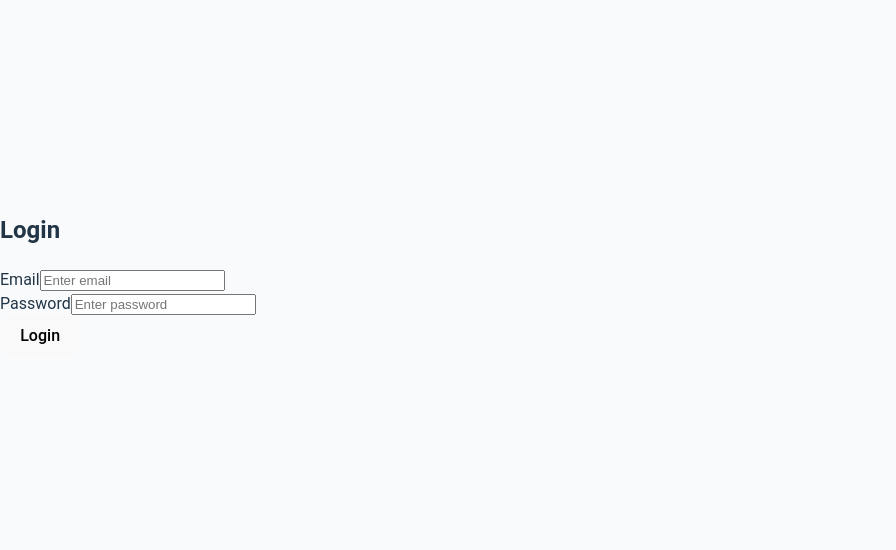
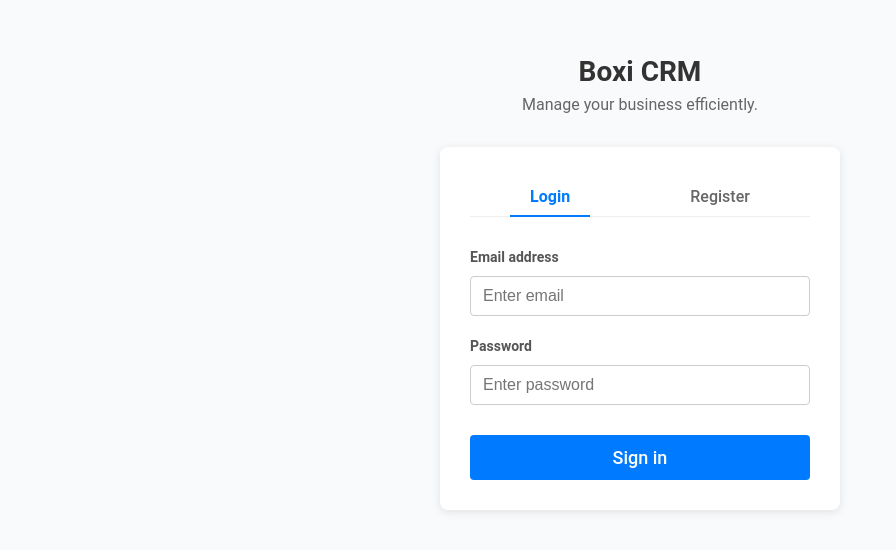
Before and after one commit to pawel-zurek/boxie, a React (Vite) app in the folder frontend/: page / in a window 1280 px wide. Shown: the part 126-676 px from the top of the page, without its empty margins (0-896 px from the left). Built offline with nearby package versions, Linux system fonts and the light colour scheme; no server answers.

Commit message:
Fixing UI of login

```diff
--- /dev/null
+++ b/frontend/src/components/Login.css
@@ -0,0 +1,156 @@
+/* src/components/Login.css */
+
+/* Overall page background and centering */
+body {
+    background-color: #f0f2f5; /* Light gray background */
+    font-family: sans-serif; /* Or your preferred font stack */
+    display: flex;
+    justify-content: center; /* Center horizontally */
+    align-items: center; /* Center vertically */
+    min-height: 100vh; /* Ensure it takes at least the full viewport height */
+    margin: 0; /* Remove default body margin */
+    padding: 20px; /* Add some padding around the content */
+    box-sizing: border-box; /* Include padding in element's total width and height */
+}
+
+/* Container for the entire login view */
+.login-container {
+    text-align: center; /* Center text elements within the container */
+    width: 100%;
+    min-width: 400px; /* Limit the maximum width of the login card area */
+}
+
+/* Header styles (Title and Subtitle) */
+.login-header {
+    margin-bottom: 30px; /* Space between header and the card */
+}
+
+.login-header h1 {
+    color: #333; /* Dark gray color for the title */
+    margin-bottom: 5px;
+    font-size: 28px; /* Adjust font size as needed */
+}
+
+.login-header p {
+    color: #666; /* Slightly lighter gray for the subtitle */
+    margin-top: 0;
+    font-size: 16px; /* Adjust font size */
+}
+
+/* Card container for the form and tabs */
+.login-card {
+    background-color: #fff; /* White background for the card */
+    padding: 30px; /* Padding inside the card */
+    border-radius: 8px; /* Rounded corners */
+    box-shadow: 0 2px 10px rgba(0, 0, 0, 0.1); /* Subtle shadow */
+}
+
+/* Tab styles (Login/Register) */
+.login-tabs {
+    display: flex; /* Use flexbox to align buttons side-by-side */
+    justify-content: space-around; /* Distribute space evenly */
+    margin-bottom: 30px; /* Space between tabs and the form */
+    border-bottom: 1px solid #eee; /* Separator line below tabs */
+}
+
+.tab-button {
+    background: none; /* No background */
+    border: none; /* No border */
+    padding: 10px 20px;
+    cursor: pointer; /* Indicate it's clickable */
+    font-size: 16px;
+    color: #666; /* Default color for inactive tabs */
+    transition: color 0.3s ease, border-bottom-color 0.3s ease; /* Smooth transition */
+    position: relative; /* Needed for positioning the active indicator */
+}
+
+.tab-button:hover {
+    color: #333; /* Darker color on hover */
+}
+
+.tab-button.active {
+    color: #007bff; /* Blue color for the active tab */
+    font-weight: bold; /* Make active tab text bold */
+}
+
+/* Blue indicator line under the active tab */
+.tab-button.active::after {
+    content: '';
+    position: absolute;
+    bottom: -1px; /* Position it at the bottom, slightly overlapping the border */
+    left: 0;
+    right: 0;
+    height: 2px; /* Thickness of the indicator */
+    background-color: #007bff; /* Blue color of the indicator */
+}
+
+/* Optional: Padding for the area containing the forms */
+.login-form-area {
+    /* You might add padding here if needed, but the form-group margin often suffices */
+}
+
+/* Form group (label + input) */
+.form-group {
+    margin-bottom: 20px; /* Space between each label/input pair */
+    text-align: left; /* Align text (labels) to the left */
+}
+
+.form-group label {
+    display: block; /* Make labels take up their own line */
+    margin-bottom: 8px; /* Space between label and input */
+    font-weight: bold;
+    color: #555; /* Slightly darker color for labels */
+    font-size: 14px;
+}
+
+/* Input field styles */
+.form-input {
+    width: 100%; /* Make input take full width of its container */
+    padding: 10px 12px;
+    border: 1px solid #ccc; /* Light gray border */
+    border-radius: 4px; /* Slightly rounded corners for inputs */
+    font-size: 16px;
+    box-sizing: border-box; /* Include padding and border in the element's total width */
+}
+
+.form-input:focus {
+    outline: none; /* Remove default outline */
+    border-color: #007bff; /* Blue border on focus */
+    box-shadow: 0 0 0 0.2rem rgba(0, 123, 255, 0.25); /* Subtle blue glow on focus */
+}
+
+/* Login button styles */
+.login-button {
+    width: 100%; /* Make button take full width */
+    padding: 12px;
+    background-color: #007bff; /* Blue background */
+    color: white; /* White text */
+    border: none; /* No border */
+    border-radius: 4px; /* Rounded corners */
+    font-size: 18px;
+    cursor: pointer; /* Indicate it's clickable */
+    transition: background-color 0.3s ease; /* Smooth transition on hover */
+    margin-top: 10px; /* Space above the button */
+}
+
+.login-button:hover {
+    background-color: #0056b3; /* Darker blue on hover */
+}
+
+/* Error message style */
+.error-message {
+    color: red; /* Red text for error messages */
+    font-size: 14px;
+    margin-bottom: 15px; /* Space below the error message */
+    text-align: center; /* Center the error text */
+}
+
+/* Placeholder styling for the Register form area */
+.register-placeholder {
+    text-align: center;
+    padding: 20px;
+    border: 1px dashed #ccc; /* Dashed border */
+    border-radius: 4px;
+    color: #888; /* Gray text */
+    margin-top: 20px; /* Space above the placeholder */
+}
--- a/frontend/src/components/Login.jsx
+++ b/frontend/src/components/Login.jsx
@@ -1,14 +1,19 @@
 // src/components/Login.jsx
 import React, { useState } from "react";
+import "./Login.css"; // Make sure you have this CSS file
 
 const API_URL = import.meta.env.VITE_API_URL;
 
 function Login({ onLoginSuccess }) {
   const [email, setEmail] = useState("");
   const [password, setPassword] = useState("");
+  const [error, setError] = useState(""); // State to hold login error message
+  // State to manage if 'Login' or 'Register' tab is active (for styling the tabs)
+  const [isLoginActive, setIsLoginActive] = useState(true);
 
   const handleLogin = async (e) => {
     e.preventDefault();
+    setError(""); // Clear any previous errors
 
     try {
       const response = await fetch(`${API_URL}/api/auth/login`, {
@@ -23,7 +28,9 @@ function Login({ onLoginSuccess }) {
       });
 
       if (!response.ok) {
-        throw new Error("Login failed");
+        // Assuming your API returns an error message in the response body or status
+        const errorData = await response.json().catch(() => ({ message: "Login failed" })); // Try parsing error, fallback if not JSON
+        throw new Error(errorData.message || "Login failed");
       }
 
       const data = await response.json();
@@ -36,35 +43,112 @@ function Login({ onLoginSuccess }) {
       onLoginSuccess();
     } catch (error) {
       console.error("Login error:", error);
-      alert("Login failed. Please check your email and password.");
+      // Display the error message in the UI
+      setError(error.message || "An unexpected error occurred during login.");
     }
   };
 
+  // Placeholder function for handling registration (not implemented in this example)
+  const handleRegisterSubmit = (event) => {
+      event.preventDefault();
+      // Registration logic would go here...
+      alert("Register functionality not implemented yet."); // Placeholder
+  };
+
+
   return (
-    <div className="login-container">
-      <h2>Login</h2>
-      <form onSubmit={handleLogin}>
-        <div>
-          <label>Email</label>
+    <div className="login-container"> {/* Main container for centering/styling */}
+      <div className="login-header"> {/* Header section */}
+        <h1>Boxi CRM</h1>
+        <p>Manage your business efficiently.</p>
+      </div>
+
+      <div className="login-card"> {/* Card-like container for the form */}
+        <div className="login-tabs"> {/* Container for Login/Register tabs */}
+          <button
+            className={`tab-button ${isLoginActive ? "active" : ""}`}
+            onClick={() => setIsLoginActive(true)}
+          >
+            Login
+          </button>
+          {/* This button just switches the view, registration logic not included */}
+          <button
+             className={`tab-button ${!isLoginActive ? "active" : ""}`}
+             onClick={() => setIsLoginActive(false)}
+          >
+            Register
+          </button>
+        </div>
+
+        <div className="login-form-area"> {/* Area containing the actual form based on active tab */}
+           {/* Render login form if login tab is active */}
+           {isLoginActive && (
+               <form onSubmit={handleLogin} className="login-form"> {/* Added className */}
+                    {/* Display error message if there is one */}
+                    {error && <p className="error-message">{error}</p>}
+
+                    <div className="form-group"> {/* Wrapper for label and input */}
+                      <label htmlFor="email">Email address</label>{/* Updated label text */}
                       <input
-            type="text"
+                        type="text" // Keeping type="text" as in your original code, though "email" might be better semantic HTML
+                        id="email" // Added id for label association
                         value={email}
                         onChange={(e) => setEmail(e.target.value)}
-            placeholder="Enter email"
+                        placeholder="Enter email" // Kept placeholder
+                        required // Added required as is typical for login forms
+                        className="form-input" // Added className for styling
                       />
                     </div>
-        <div>
-          <label>Password</label>
+
+                    <div className="form-group"> {/* Wrapper for label and input */}
+                      <label htmlFor="password">Password</label>{/* Updated label text */}
                       <input
                         type="password"
+                        id="password" // Added id for label association
                         value={password}
                         onChange={(e) => setPassword(e.target.value)}
-            placeholder="Enter password"
+                        placeholder="Enter password" // Kept placeholder
+                        required // Added required
+                        className="form-input" // Added className for styling
                       />
                     </div>
-        <button type="submit">Login</button>
+
+                    {/* Your login button */}
+                    <button type="submit" className="login-button"> {/* Added className */}
+                      Sign in {/* Updated button text */}
+                    </button>
                </form>
+           )}
+
+           {/* Placeholder for the Register form/content when the register tab is active */}
+           {!isLoginActive && (
+               <div className="register-placeholder">
+                   {/* You would build your registration form here */}
+                   <p>Registration form goes here.</p>
+                   {/*
+                   // Example structure if you were to add the register form:
+                   <form onSubmit={handleRegisterSubmit} className="register-form">
+                       <div className="form-group">
+                           <label htmlFor="reg-email">Email</label>
+                           <input type="email" id="reg-email" className="form-input" required />
                        </div>
+                       <div className="form-group">
+                            <label htmlFor="reg-password">Password</label>
+                            <input type="password" id="reg-password" className="form-input" required />
+                       </div>
+                       <div className="form-group">
+                           <label htmlFor="confirm-password">Confirm Password</label>
+                           <input type="password" id="confirm-password" className="form-input" required />
+                       </div>
+                       <button type="submit" className="register-button">Sign Up</button>
+                   </form>
+                   */}
+               </div>
+           )}
+        </div> {/* End login-form-area */}
+
+      </div> {/* End login-card */}
+    </div> // End login-container
   );
 }
 
```
Lines whose indentation alone changed are shown as unchanged.
